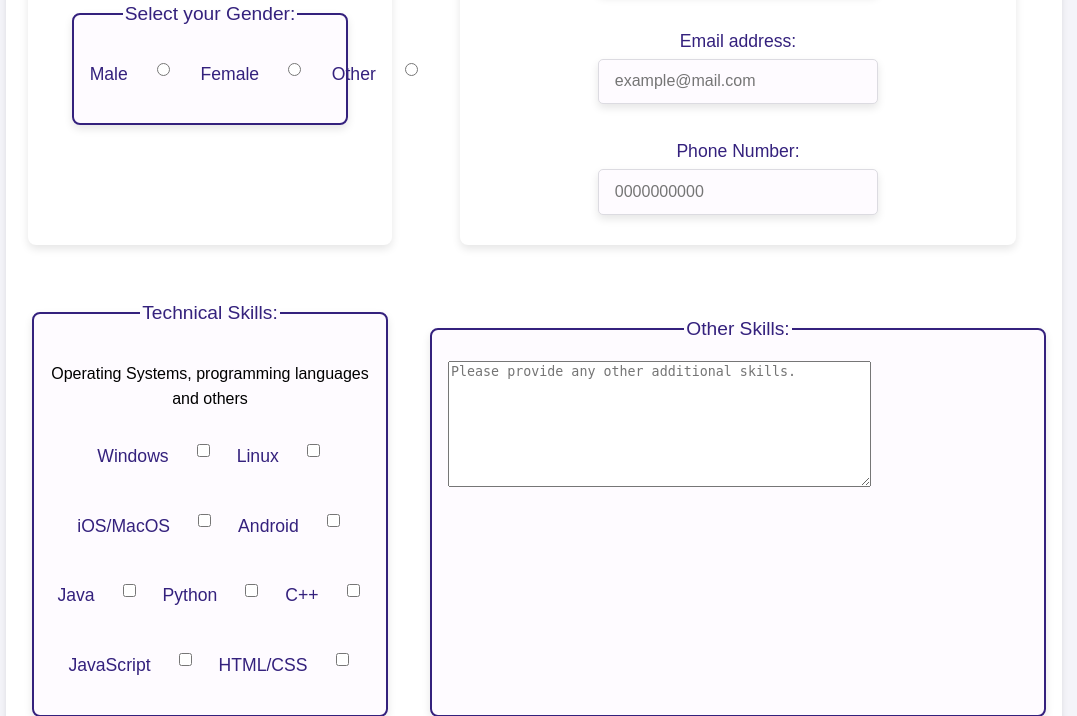
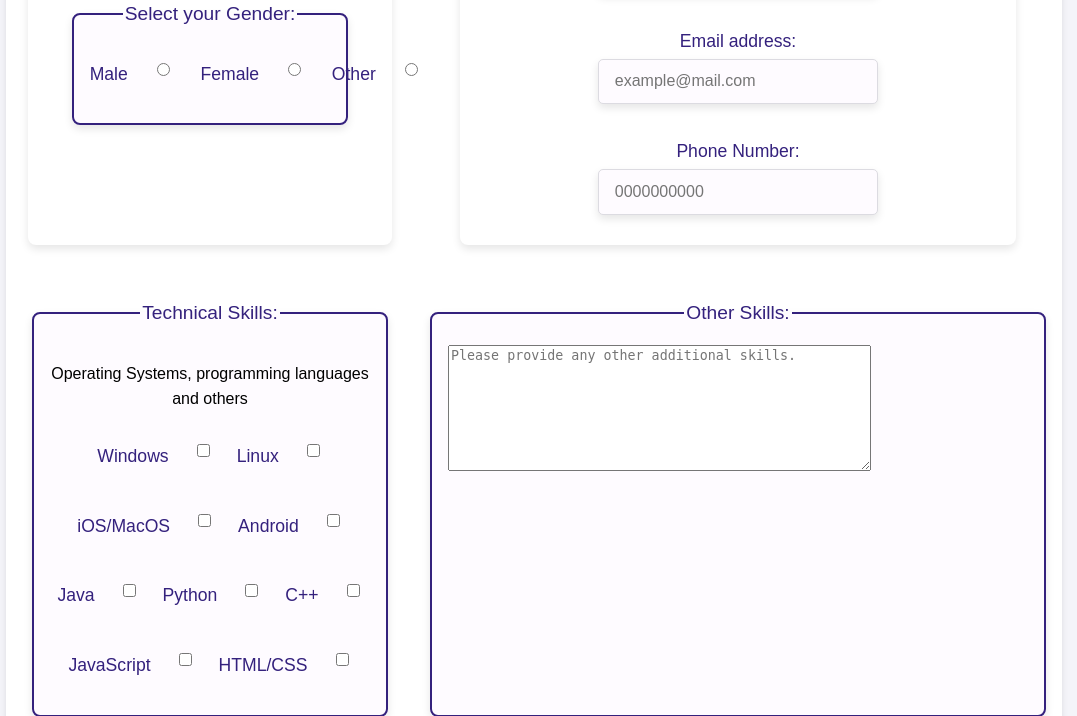
Before and after one commit to Muyheak/Group-Assignment, a PHP site: page /project1/apply.html in a window 1280 px wide. Shown: the part 925-1641 px from the top of the page, without its empty margins (106-1183 px from the left). Run offline with PHP 8.4, Linux system fonts and the light colour scheme.

Commit message:
fixed margins

```diff
--- a/styles/style.css
+++ b/styles/style.css
@@ -149,14 +149,14 @@ form.grid-layout {
     justify-content: center;
     grid-column: 2;
     margin-top: 1em;
-    margin: center;
+    margin: 0 auto;
     width: 580px;
   }
 
   input[type="text"]#otherskills {
     width: 60%;
     height: 150px;
-    margin: center;
+    margin: 0 auto;
   }
 
   select {
@@ -180,7 +180,6 @@ form.grid-layout {
     cursor: pointer;
     box-shadow: 0px 2px 4px 0px #34217d;
     transition: all 0.3s;
-    align-items: left;
   }
 
   input[type="submit"]:hover {
```
